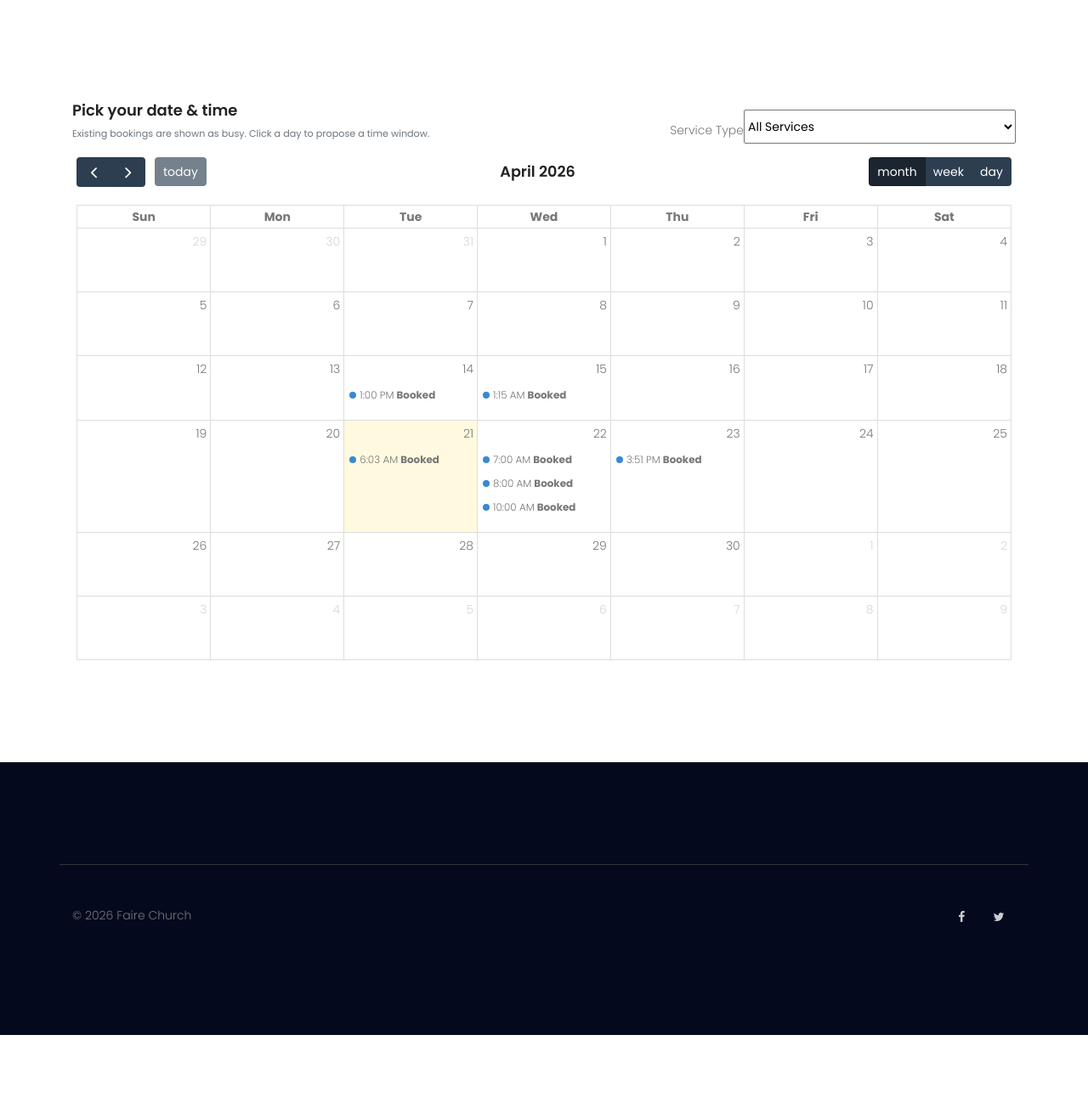
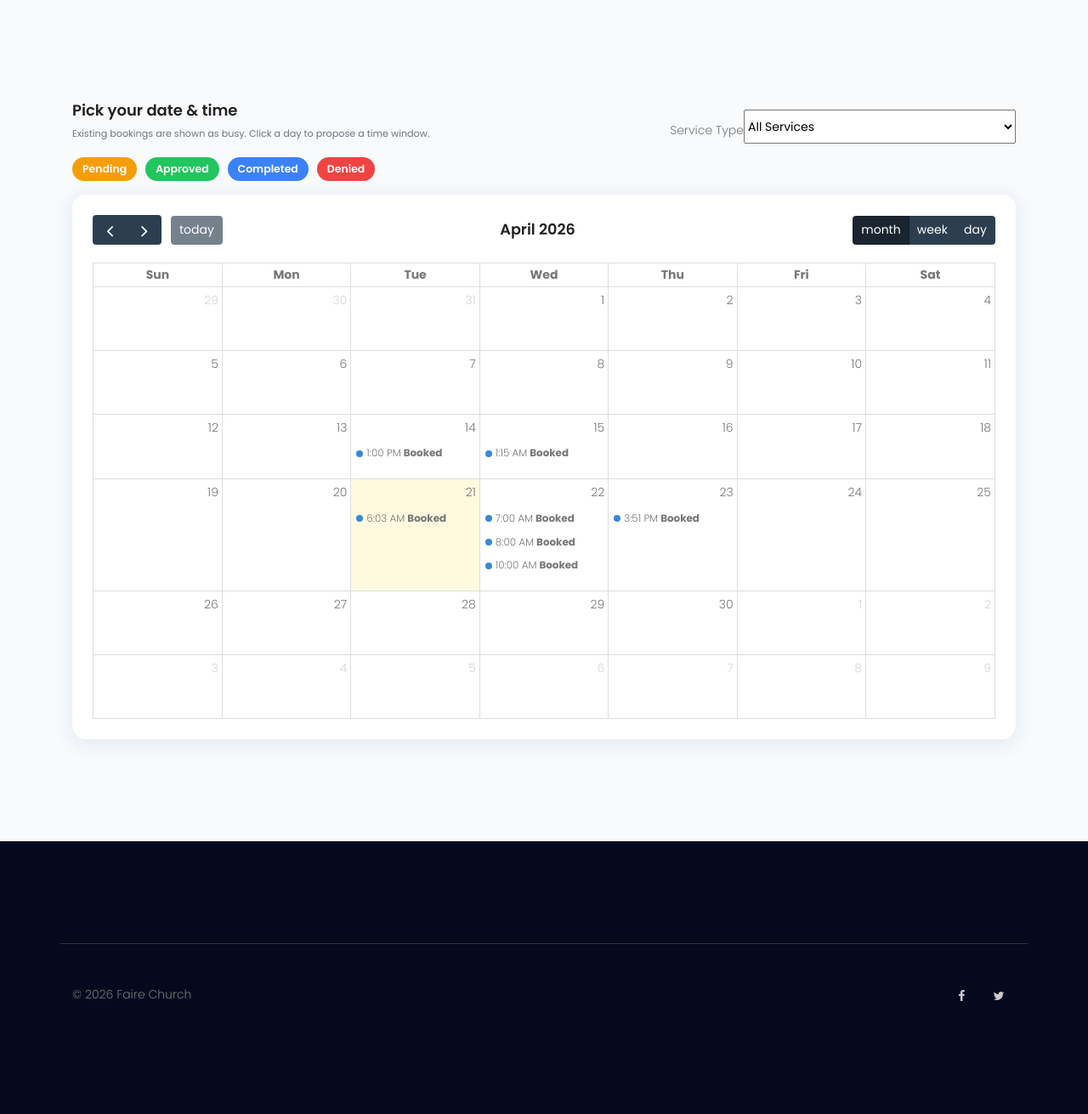
Before and after one commit to Glenn-IT/FaireScheduling-main, a PHP site: page /FaireScheduling-main/navigation/user/book/book.php in a window 1280 px wide. Shown: the part 341-1652 px from the top of the page at 85% size. Before the commit the page ends 1559 px from the top, so only its background shows below. Run offline with PHP 8.4, Linux system fonts and the light colour scheme; a user stored in the database is signed in; data comes from the database, SQL or seed files in the repository; lists and menus that the app fills with data are empty; some libraries are stand-ins or nearby versions.

Commit message:
Enhance booking section UI with improved layout and service type legend

```diff
--- a/navigation/user/book/book.php
+++ b/navigation/user/book/book.php
@@ -207,18 +207,18 @@ $titleText = 'Book a Schedule';
   </section>
 
   <!-- Booking / Calendar -->
-  <section class="section-gap">
+  <section class="section-gap" style="background:#f8fafc;">
     <div class="container">
       <div class="row g-3 align-items-end mb-3">
         <div class="col-md-6">
-          <h4 class="mb-1">Pick your date & time</h4>
+          <h4 class="mb-1">Pick your date &amp; time</h4>
           <small class="text-muted">Existing bookings are shown as busy. Click a day to propose a time window.</small>
         </div>
 
         <!-- Service Filter -->
-        <div class="col-md-6 text-md-end" style="justify-content: end; align-items: end; display: flex;">
-          <label for="serviceFilter" class="form-label mb-1">Service Type</label>
-          <select id="serviceFilter" class="form-select d-inline-block" style="max-width: 320px;">
+        <div class="col-md-6 text-md-end" style="justify-content:end; align-items:end; display:flex;">
+          <label for="serviceFilter" class="form-label mb-1 me-2">Service Type</label>
+          <select id="serviceFilter" class="form-select d-inline-block" style="max-width:320px;">
             <option value="">All Services</option>
             <?php foreach ($services as $svc): ?>
               <option value="<?= (int)$svc['id']; ?>" <?= $sid===(int)$svc['id'] ? 'selected' : '' ?>>
@@ -229,7 +229,17 @@ $titleText = 'Book a Schedule';
         </div>
       </div>
 
-      <div id="calendar"></div>
+      <!-- Legend (matching user_index) -->
+      <div style="display:flex; flex-wrap:wrap; gap:10px; margin-bottom:16px;">
+        <span class="cal-legend" style="background:#f59e0b; color:#fff; font-size:.78rem; font-weight:600; padding:3px 12px; border-radius:999px;">Pending</span>
+        <span class="cal-legend" style="background:#22c55e; color:#fff; font-size:.78rem; font-weight:600; padding:3px 12px; border-radius:999px;">Approved</span>
+        <span class="cal-legend" style="background:#3b82f6; color:#fff; font-size:.78rem; font-weight:600; padding:3px 12px; border-radius:999px;">Completed</span>
+        <span class="cal-legend" style="background:#ef4444; color:#fff; font-size:.78rem; font-weight:600; padding:3px 12px; border-radius:999px;">Denied</span>
+      </div>
+
+      <div style="background:#fff; border-radius:16px; box-shadow:0 4px 24px rgba(30,58,138,.10); padding:24px;">
+        <div id="calendar"></div>
+      </div>
     </div>
   </section>
 
```
